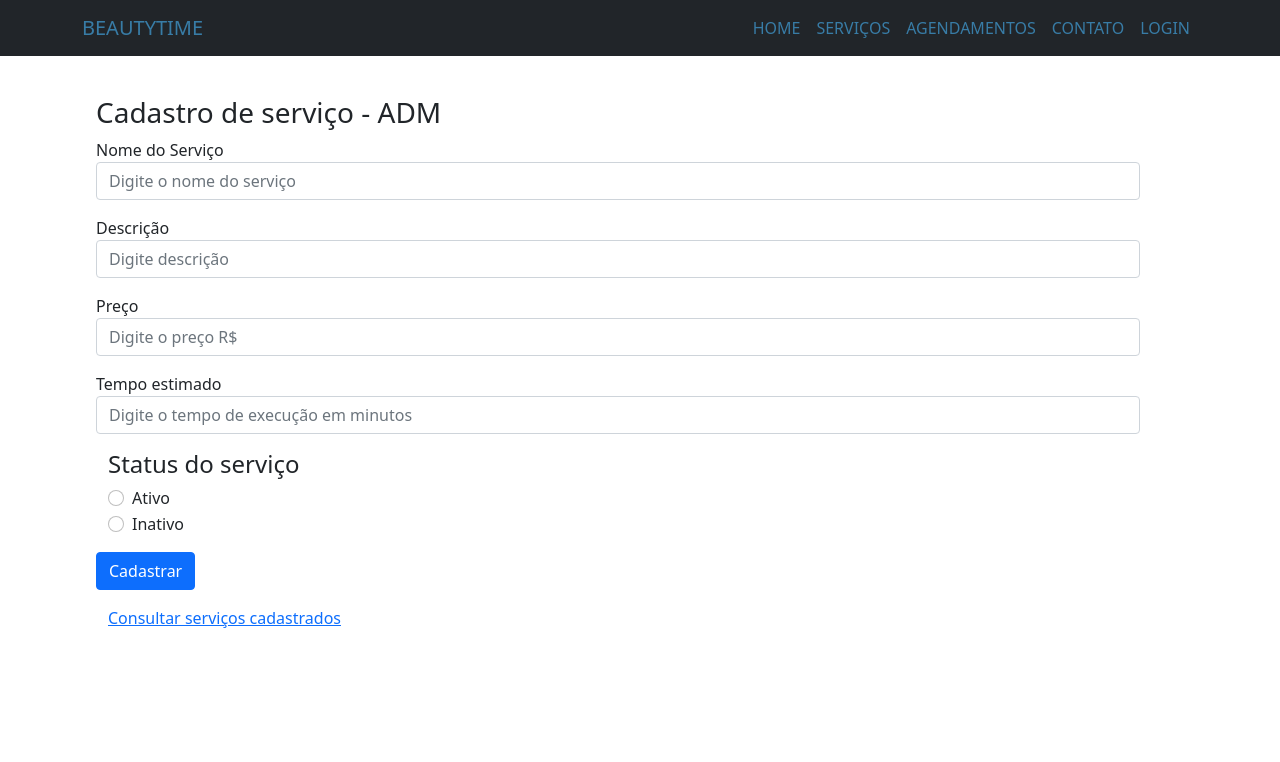
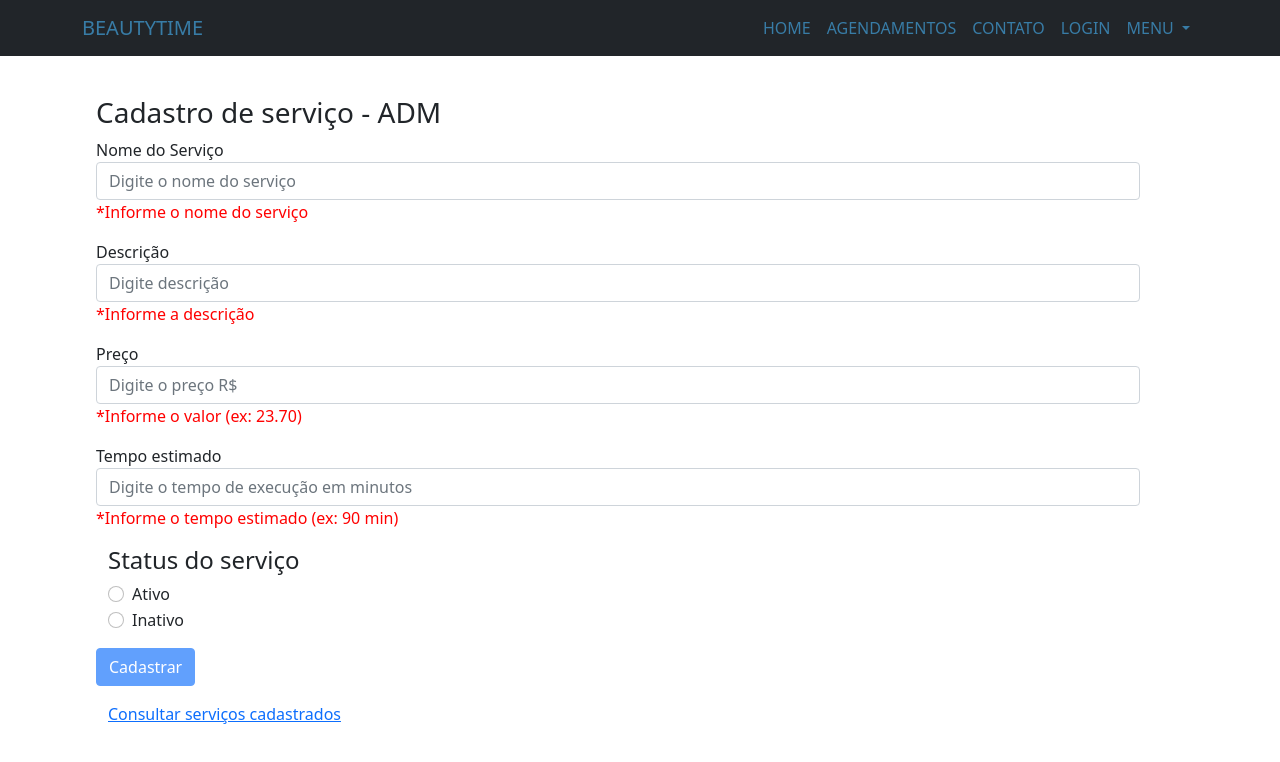
Before and after one commit to Squad-ProWay/Projeto-de-Milhoes-Angular, an Angular app: page /cadservico in a window 1280 px wide. Shown: the top 762 px of the page. Built offline with nearby package versions, Linux system fonts and the light colour scheme; a web font is replaced by a local one.

Commit message:
Validação de cadastro de serviço-ok

```diff
--- a/src/app/app.component.html
+++ b/src/app/app.component.html
@@ -11,9 +11,6 @@
           <a routerLink="home" class="nav-link active" aria-current="page" href="index.html">Home</a>
         </li>
         <li class="nav-item">
-          <a routerLink="cadservico" class="nav-link active" aria-current="page" href="index.html">Serviços</a>
-        </li>
-        <li class="nav-item">
           <a routerLink="" class="nav-link active" aria-current="page" href="index.html">Agendamentos</a>
         </li>
         <li class="nav-item">
@@ -22,6 +19,17 @@
         <li class="nav-item">
           <a routerLink="login" class="nav-link active" aria-current="page" href="index.html">Login</a>
         </li>
+        <li class="nav-item dropdown">
+          <a class=" dropcolor nav-link dropdown-toggle" href="#" id="navbarDropdown" role="button"
+              data-bs-toggle="dropdown" aria-expanded="false">
+              Menu
+          </a>
+          <ul class="dropdown-menu" aria-labelledby="navbarDropdown">
+              <li><a routerLink="cadservico" class="dropdown-item">Serviços</a></li>
+              <li><a routerLink="cadfuncionario" class="dropdown-item" >Funcionários</a></li>
+              <li><a routerLink="cadUsuario" class="dropdown-item" >Clientes</a></li>
+          </ul>
+      </li>
       </ul>
     </div>
   </div>
--- a/src/app/cadastro-servico/cadastro-servico.component.css
+++ b/src/app/cadastro-servico/cadastro-servico.component.css
@@ -0,0 +1,3 @@
+.lbl-invalid {
+    color: red;
+}
--- a/src/app/cadastro-servico/cadastro-servico.component.html
+++ b/src/app/cadastro-servico/cadastro-servico.component.html
@@ -3,19 +3,23 @@
     <form #f="ngForm" (ngSubmit)="gravar(f.value)">
         <div class="form-group mb-3">
           <label>Nome do Serviço</label>
-          <input type="text" class="form-control" ngModel name="nome" placeholder="Digite o nome do serviço">
+          <input #fnome="ngModel" type="text" class="form-control" ngModel name="nome" placeholder="Digite o nome do serviço" required>
+          <div class="lbl-invalid" *ngIf="fnome.invalid">*Informe o nome do serviço</div>
         </div>
         <div class="form-group mb-3">
             <label>Descrição</label>
-            <input type="text" class="form-control" ngModel name="descricao" placeholder="Digite descrição">
+            <input #fdescricao="ngModel" type="text" class="form-control" ngModel name="descricao" placeholder="Digite descrição" required>
+            <div class="lbl-invalid" *ngIf="fdescricao.invalid">*Informe a descrição</div>
           </div>
           <div class="form-group mb-3">
             <label>Preço</label>
-            <input type="text" class="form-control" ngModel name="preco" placeholder="Digite o preço R$">
+            <input #fpreco="ngModel" type="text" class="form-control" ngModel name="preco" placeholder="Digite o preço R$" required>
+            <div class="lbl-invalid" *ngIf="fpreco.invalid">*Informe o valor (ex: 23.70)</div>
           </div>
           <div class="form-group mb-3">
             <label>Tempo estimado</label>
-            <input type="text" class="form-control" ngModel name="tempo" placeholder="Digite o tempo de execução em minutos">
+            <input #ftempo="ngModel" type="text" class="form-control" ngModel name="tempo" placeholder="Digite o tempo de execução em minutos" required>
+            <div class="lbl-invalid" *ngIf="ftempo.invalid">*Informe o tempo estimado (ex: 90 min)</div>
           </div>
           <div class="container mb-3">
               <h4 class="mt-3">Status do serviço</h4>
--- a/src/app/login/login.component.css
+++ b/src/app/login/login.component.css
@@ -0,0 +1,5 @@
+.container {
+    margin-top: 10rem;
+    width: 20rem;
+    height: 40rem;
+}
--- a/src/app/login/login.component.html
+++ b/src/app/login/login.component.html
@@ -13,6 +13,8 @@
             <input type="checkbox" class="form-check-input" id="exampleCheck1">
             <label class="form-check-label" for="exampleCheck1">Check me out</label>
         </div>
-        <button type="submit" class="btn btn-primary">Submit</button>
+        <div>
+            <button type="submit" class="btn btn-primary">Login</button>
+        </div>
     </form>
 </div>
```
Also changed, not shown: src/app/app-routing.module.ts (+6 -2 lines).
